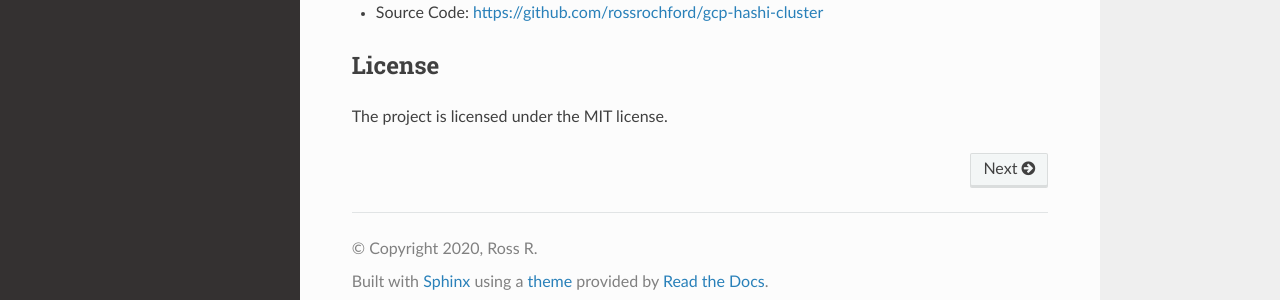
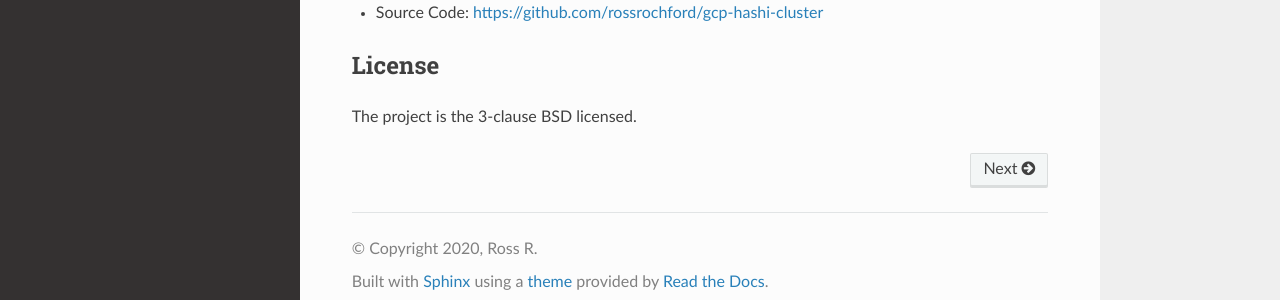
Before and after one commit to rossrochford/gcp-hashi-cluster, a Sphinx documentation site: the page built from docs/docs/index.rst, in a window 1280 px wide and 900 px high, scrolled down 2304 px. Shown: the part 582-882 px from the top of the window. Built offline with Sphinx 7.4.7 and the Read the Docs theme 2.0.0, drawn with Linux system fonts in a browser that asks for light colours.

Commit message:
Fixed license in documentation

```diff
--- a/docs/docs/index.rst
+++ b/docs/docs/index.rst
@@ -61,4 +61,4 @@ Contribute
 License
 -------
 
-The project is licensed under the MIT license.
+The project is the 3-clause BSD licensed.
```
